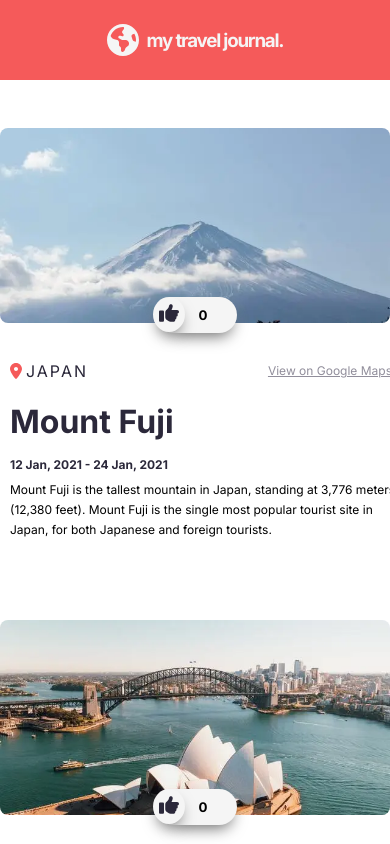
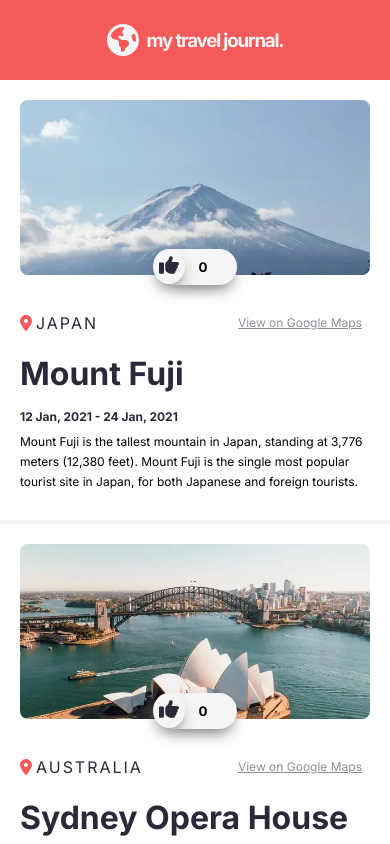
Before and after one commit to sonictrain/react-journal, a React (Vite) app: page / in a window 390 px wide. Shown: the top 844 px of the page. Built offline with nearby package versions, Linux system fonts and the light colour scheme.

Commit message:
improving margin & padding for mobile view

```diff
--- a/src/index.css
+++ b/src/index.css
@@ -37,8 +37,8 @@ article {
 
 .divider {
   display: flex;
-  padding: 3rem 0rem 1.5rem 0rem;
-  border-bottom: 2px solid #F5F5F5;
+  padding: 3rem 0rem 2rem 0rem;
+  border-bottom: 4px solid #F5F5F5;
   position: relative;
 }
 
@@ -101,7 +101,7 @@ button:hover {
 .article-container {
   display: flex;
   flex-direction: column;
-  padding-left: 1.25rem;
+  padding: 0 1.25rem;
   width: 70%;
   max-width: 500px;
 }
@@ -166,12 +166,12 @@ button:hover {
     font-size: 16px;
   }
 
-
   .divider {
     flex-direction: column;
     justify-content: center;
     align-items: center;
-    border: #F55A5A;
+    padding: 1.25rem;
+    border-bottom: 4px solid #F5F5F5;
   }
 
   .article-img {
@@ -198,6 +198,7 @@ button:hover {
 
   .image-container {
     margin-bottom: 2rem;
+    /* padding: 0 1.25rem; */
   }
 
   .article-container{
```
